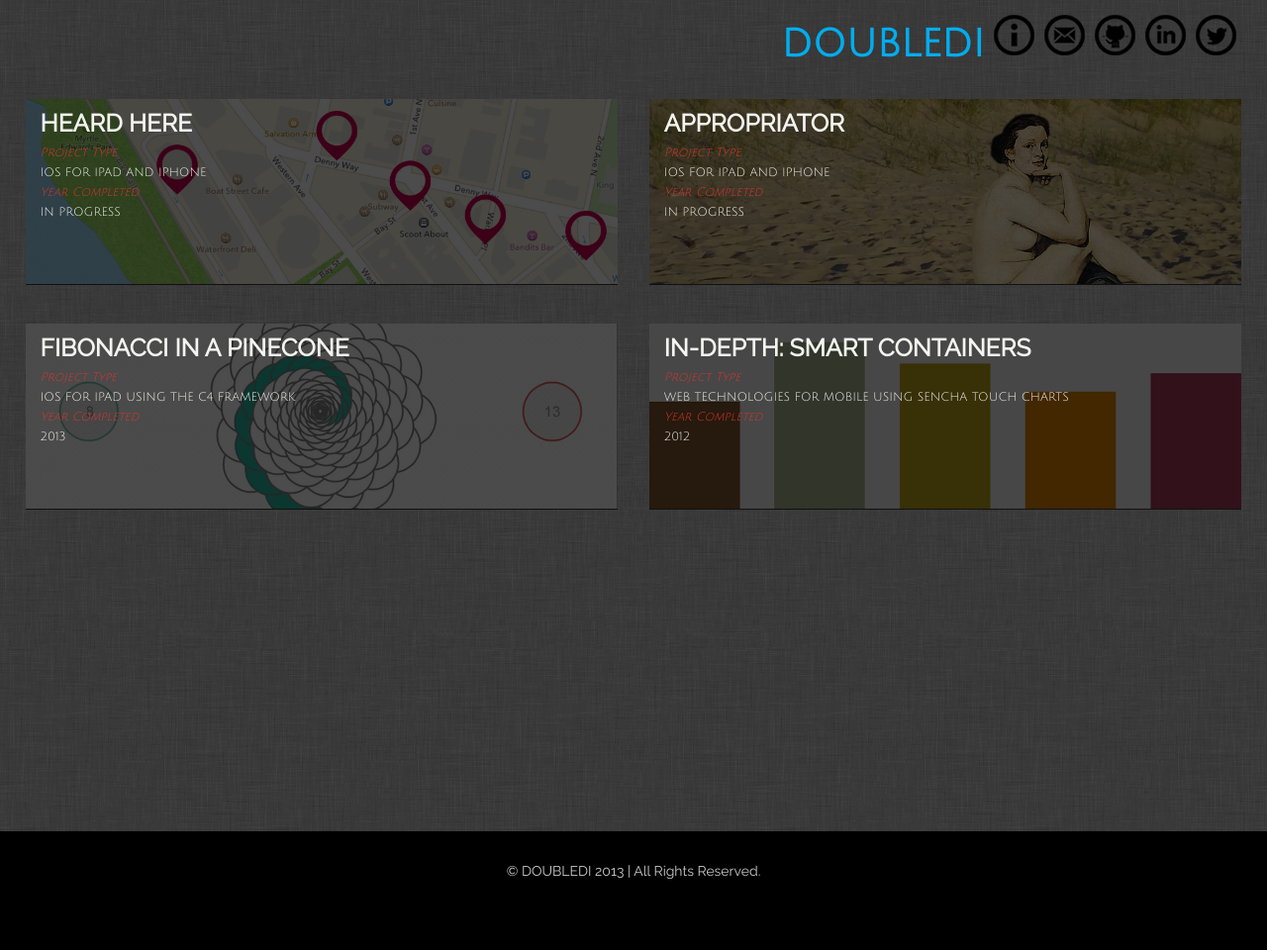
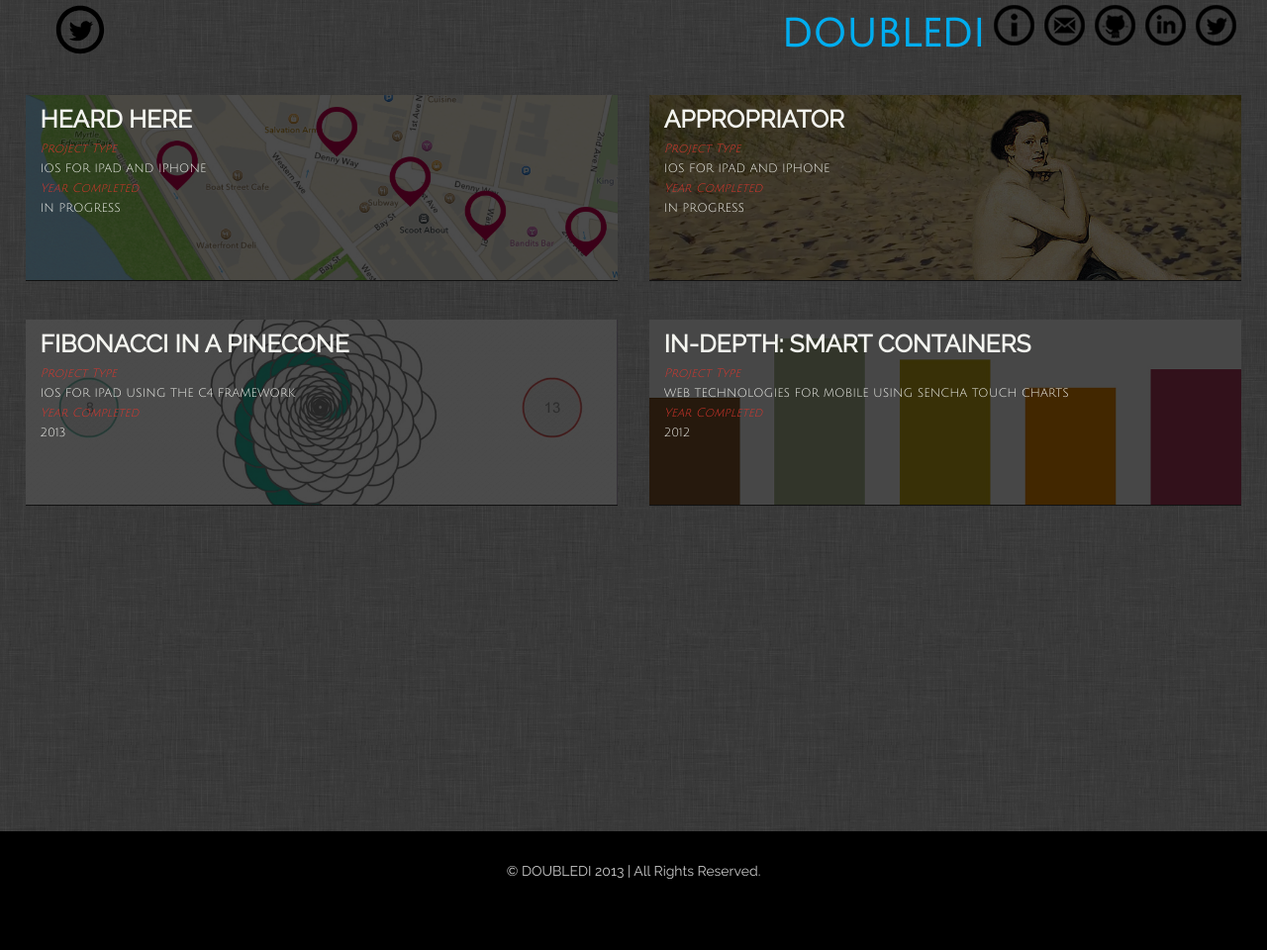
Before and after one commit to diannamertz/doubledi.github.com, a Jekyll site: the page built from index.html, in a window 1280 px wide. Shown: the whole page at 99% size. Built offline with Jekyll 4.4.1, drawn with Linux system fonts in a browser that asks for light colours.

Commit message:
test icon

```diff
--- a/_layouts/default.html
+++ b/_layouts/default.html
@@ -26,6 +26,7 @@
                 <li><a href="mailto:diannamertz@gmail.com" target="_top" title="E-mail me!"> <img src="/img/icon-contact.png" alt="E-mail me!"></a></li>
                 <li><a href="#myModal" role="btn" data-toggle="modal"> <img src="/img/icon-info.png"></a></li>
                 <li><a href="/index.html"><h1>DOUBLEDI</h1></a></li>
+                <li><object id="icondd" height="60px" width="60px" data="/img/icon-twitter.svg" type="image/svg+xml"></object></li>
                 </ul>
             </nav>
 
```
Also changed, not shown: img/dd-logo.svg (added).
